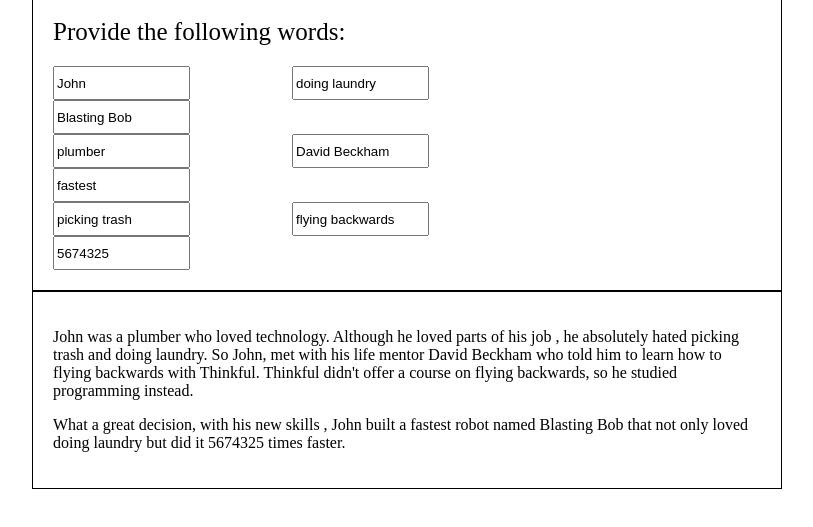
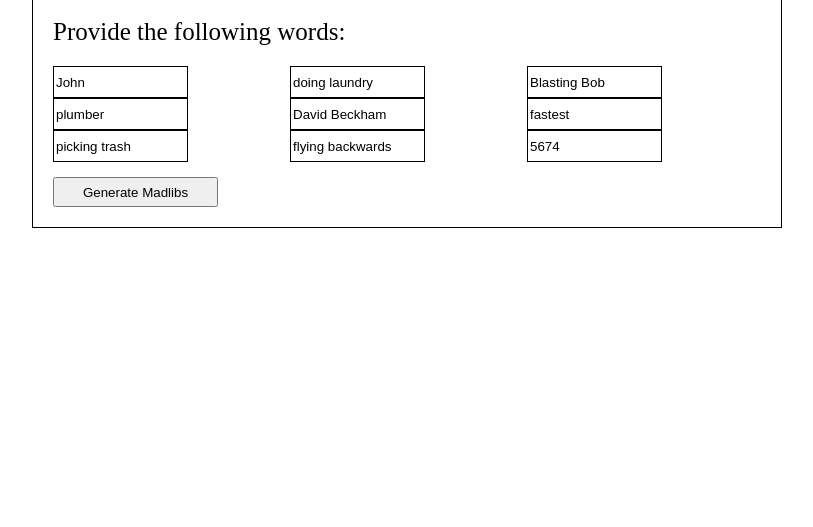
Before and after one commit to akmalmuqeeth/madlibs, a plain HTML site: page index.html in a window 1280 px wide. Shown: the part 159-686 px from the top of the page, without its empty margins (233-1046 px from the left). Drawn offline with Linux system fonts and the light colour scheme.

Commit message:
generate madlibs using form

```diff
--- a/css/app.css
+++ b/css/app.css
@@ -43,5 +43,19 @@ width: 746px;
 
 .outputContainer{
 	border: 1px solid black;
+	margin-top: 5px;
 	padding: 20px;
 }
+
+button {
+margin: 15px 0px 0px 0px;
+width: 165px;
+height: 30px;
+}
+
+input.ng-invalid {
+  border: 1px solid red;
+}
+input.ng-valid {
+  border: 1px solid black;
+}
--- a/index.html
+++ b/index.html
@@ -17,44 +17,47 @@
 		<span>Automate This</span>
 	</div>
 
-	<div class="inputContainer">
+	<div class="inputContainer" ng-show="!generated">
 		<span class="inputTitle">Provide the following words:</span>
-		<div class="inputRow">
-			<input type="text" placeholder="Male Name" ng-model="data.maleName">
-			<input type="text" placeholder="Dirty Task" ng-model="data.dirtyTask">
-			<input type="text" placeholder="Obnoxious Celebrity" ng-model="data.obnoCelebrity">
+		<form name="madlibs_form" novalidate ng-submit="submit()">
+			<div class="inputRow">
+			<input type="text" placeholder="Male Name" ng-model="data.maleName" required>
+			<input type="text" placeholder="Dirty Task" ng-model="data.dirtyTask" required>
+			<input type="text" placeholder="Obnoxious Celebrity" ng-model="data.obnoCelebrity" required>
 		</div>
 
 		<div class="inputRow">
-			<input type="text" placeholder="Job Title" ng-model="data.jobTitle">
-			<input type="text" placeholder="Celebrity" ng-model="data.celebrity">
-			<input type="text" placeholder="Adjective" ng-model="data.adjective">
+			<input type="text" placeholder="Job Title" ng-model="data.jobTitle" required>
+			<input type="text" placeholder="Celebrity" ng-model="data.celebrity" required>
+			<input type="text" placeholder="Adjective" ng-model="data.adjective" required>
 
 		</div>
 
 		<div class="inputRow">
-			<input type="text" placeholder="Tedious Task" ng-model="data.tediousTask">
-			<input type="text" placeholder="Useless Skill" ng-model="data.uselessSkill">
-			<input type="text" placeholder="Huge Number" ng-model="data.hugeNumber">
+			<input type="text" placeholder="Tedious Task" ng-model="data.tediousTask" required>
+			<input type="text" placeholder="Useless Skill" ng-model="data.uselessSkill" required>
+			<input type="number" placeholder="Huge Number" ng-model="data.hugeNumber" required>
 		</div>
+
+		<!-- <input type="submit"> -->
+		<button type="submit" class="submitBtn" ng-disabled="madlibs_form.$invalid">Generate Madlibs</button>
+		</form>
+
 
 
 	</div>
 
-	<div class="outputContainer">
+	<div class="outputContainer" ng-show="madlibs_form.$valid && generated">
 		<div class="outputText">
 			<p>{{data.maleName}} was a {{data.jobTitle}} who loved technology. Although he loved parts of his job , he absolutely hated {{data.tediousTask}} and {{data.dirtyTask}}. So {{data.maleName}}, met with his life mentor {{data.celebrity}} who told him to learn how to {{data.uselessSkill}} with Thinkful. Thinkful didn't offer a course on {{data.uselessSkill}}, so he studied programming instead.</p>
 			<p>
 			What a great decision, with his new skills , {{data.maleName}} built a {{data.adjective}} robot named {{data.obnoCelebrity}} that not only loved {{data.dirtyTask}} but did it {{data.hugeNumber}} times faster.
 			</p>
 		</div>
+		<button ng-click="reset()">Reset</button>
 
 	</div>
 
-
-
-
-
-	</div>
+	</div> <!-- end of controller -->
 </body>
 </html>
--- a/js/app.js
+++ b/js/app.js
@@ -8,6 +8,31 @@ controller("madlibController", function($scope){
 					uselessSkill:'flying backwards',
 					obnoCelebrity:'Blasting Bob',
 					adjective:'fastest',
-					hugeNumber:'5674325'};
+					hugeNumber:5674};
+
+
+	$scope.generated = false;
+
+	$scope.submit = function(){
+
+		$scope.generated = true;
+		console.log("submit");
+	};
+
+	$scope.reset = function(){
+		$scope.data = {maleName: '',
+				   jobTitle:'',
+				   tediousTask: '',
+				   dirtyTask: '',
+					celebrity:'',
+					uselessSkill:'',
+					obnoCelebrity:'',
+					adjective:'',
+					hugeNumber:''
+		};
+		$scope.generated = false;
+	};
+
+
 
 });
```
